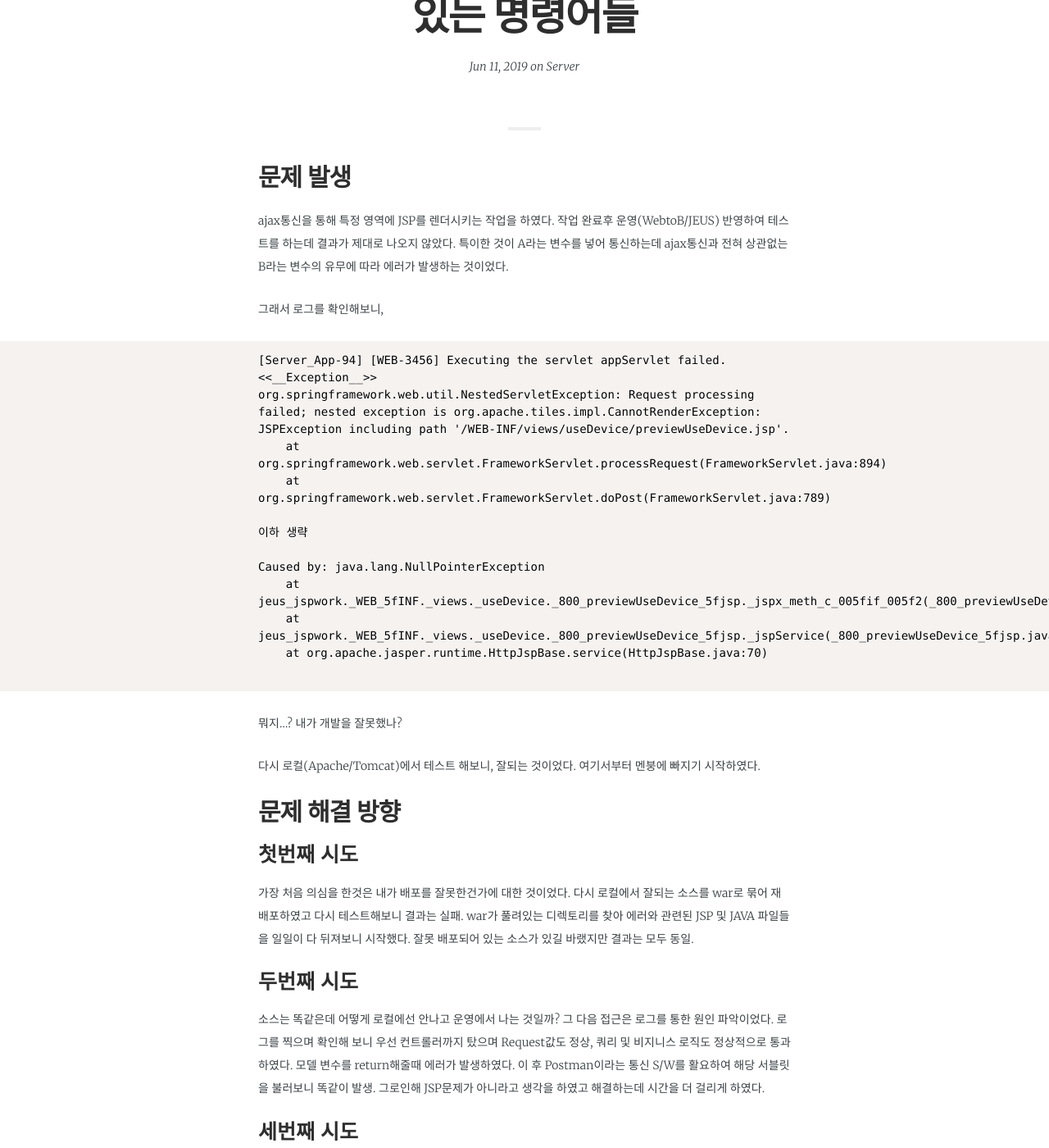
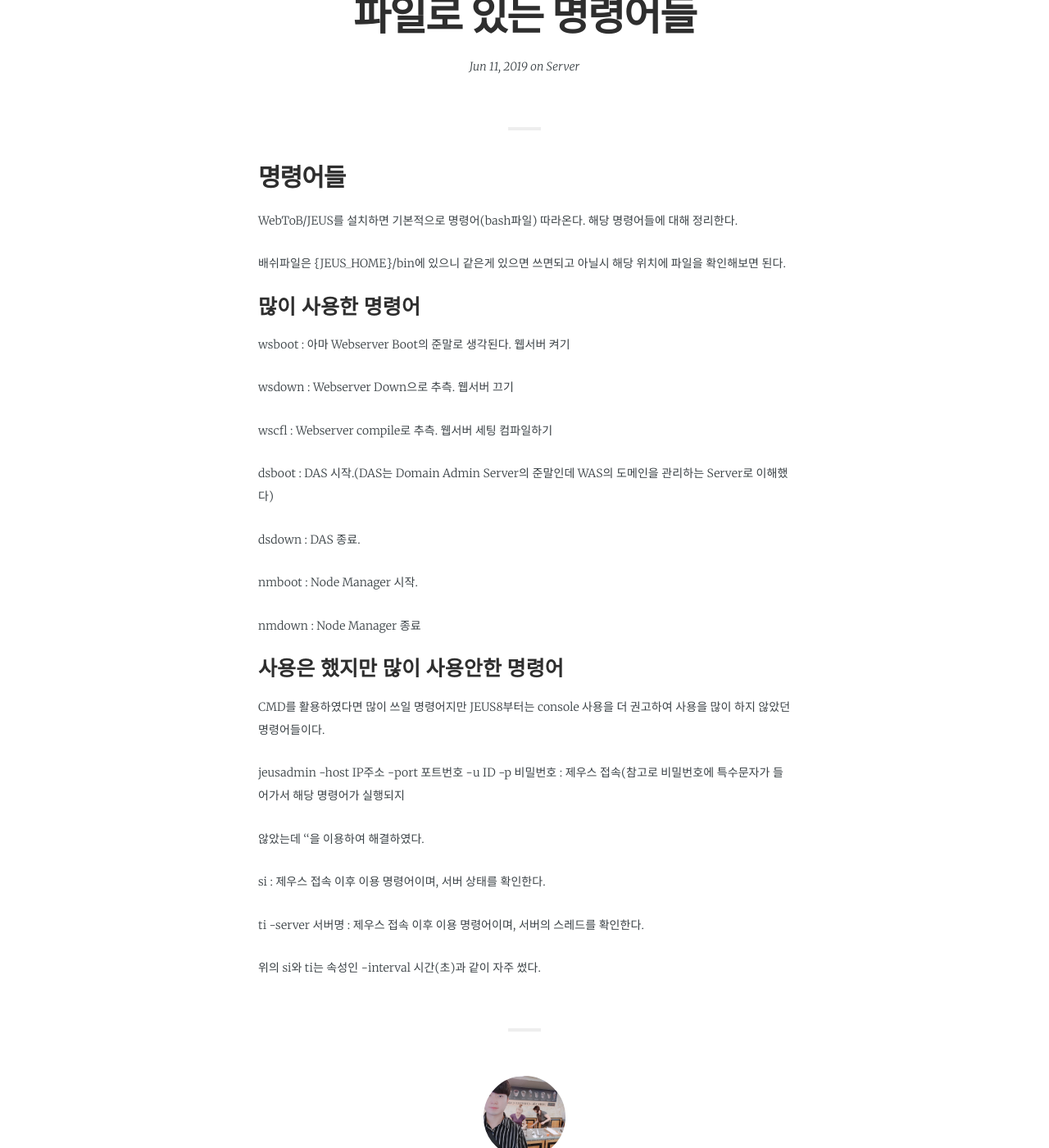
Before and after one commit to jwillmer/jekyllDecent, a Jekyll site: the page built from _posts/2019-06-11-JEUS.md, in a window 1280 px wide and 1400 px high, scrolled down 406 px. Shown: the whole window at 82% size. Built offline with Jekyll 4.4.1, drawn with Linux system fonts in a browser that asks for light colours; some web fonts are replaced; some of the changed text lies outside the part shown.

Commit message:
Update 2019-06-11-JEUS.md

````diff
--- a/_posts/2019-06-11-JEUS.md
+++ b/_posts/2019-06-11-JEUS.md
@@ -1,7 +1,7 @@
 ---
 layout:            post
-title:             "WebtoB/JEUS 관련 기본 sh파일로 있는 명령어들"
-menutitle:         "WebtoB/JEUS 관련 기본 sh파일로 있는 명령어들"
+title:             "WebtoB/JEUS 관련 기본 bashsh파일로 있는 명령어들"
+menutitle:         "WebtoB/JEUS 관련 기본 bashsh파일로 있는 명령어들"
 tags:              Server
 category:          Server
 author:            geunyoung
@@ -12,71 +12,39 @@
 comments:          true
 ---
 
-## 문제 발생
+## 명령어들
 
-ajax통신을 통해 특정 영역에 JSP를 렌더시키는 작업을 하였다. 작업 완료후 운영(WebtoB/JEUS) 반영하여 테스트를 하는데 결과가 제대로 나오지 않았다. 특이한 것이 A라는 변수를 넣어 통신하는데 ajax통신과 전혀 상관없는 B라는 변수의 유무에 따라 에러가 발생하는 것이었다.
+WebToB/JEUS를 설치하면 기본적으로 명령어(bash파일) 따라온다. 해당 명령어들에 대해 정리한다.
 
-그래서 로그를 확인해보니,
+배쉬파일은 {JEUS_HOME}/bin에 있으니 같은게 있으면 쓰면되고 아닐시 해당 위치에 파일을 확인해보면 된다.
 
-```text
-[Server_App-94] [WEB-3456] Executing the servlet appServlet failed.
-<<__Exception__>>
-org.springframework.web.util.NestedServletException: Request processing failed; nested exception is org.apache.tiles.impl.CannotRenderException: JSPException including path '/WEB-INF/views/useDevice/previewUseDevice.jsp'.
-	at org.springframework.web.servlet.FrameworkServlet.processRequest(FrameworkServlet.java:894)
-	at org.springframework.web.servlet.FrameworkServlet.doPost(FrameworkServlet.java:789)
+### 많이 사용한 명령어
 
-이하 생략
+wsboot : 아마 Webserver Boot의 준말로 생각된다. 웹서버 켜기
 
-Caused by: java.lang.NullPointerException
-	at jeus_jspwork._WEB_5fINF._views._useDevice._800_previewUseDevice_5fjsp._jspx_meth_c_005fif_005f2(_800_previewUseDevice_5fjsp.java:1523)
-	at jeus_jspwork._WEB_5fINF._views._useDevice._800_previewUseDevice_5fjsp._jspService(_800_previewUseDevice_5fjsp.java:459)
-	at org.apache.jasper.runtime.HttpJspBase.service(HttpJspBase.java:70)
+wsdown : Webserver Down으로 추측. 웹서버 끄기
 
-```
+wscfl : Webserver compile로 추측. 웹서버 세팅 컴파일하기
 
-뭐지...? 내가 개발을 잘못했나?
+dsboot : DAS 시작.(DAS는 Domain Admin Server의 준말인데 WAS의 도메인을 관리하는 Server로 이해했다)
 
-다시 로컬(Apache/Tomcat)에서 테스트 해보니, 잘되는 것이었다. 여기서부터 멘붕에 빠지기 시작하였다.
+dsdown : DAS 종료.
+
+nmboot : Node Manager 시작.
+
+nmdown : Node Manager 종료
+
+### 사용은 했지만 많이 사용안한 명령어
+
+CMD를 활용하였다면 많이 쓰일 명령어지만 JEUS8부터는 console 사용을 더 권고하여 사용을 많이 하지 않았던 명령어들이다.
+
+jeusadmin -host IP주소 -port 포트번호 -u ID -p 비밀번호 : 제우스 접속(참고로 비밀번호에 특수문자가 들어가서 해당 명령어가 실행되지
+
+않았는데 ''을 이용하여 해결하였다.
 
 
-## 문제 해결 방향
+si : 제우스 접속 이후 이용 명령어이며, 서버 상태를 확인한다.
 
-### 첫번째 시도
+ti -server 서버명 : 제우스 접속 이후 이용 명령어이며, 서버의 스레드를 확인한다.
 
- 가장 처음 의심을 한것은 내가 배포를 잘못한건가에 대한 것이었다. 다시 로컬에서 잘되는 소스를 war로 묶어 재배포하였고 다시 테스트해보니 결과는 실패. war가 풀려있는 디렉토리를 찾아 에러와 관련된 JSP 및 JAVA 파일들을 일일이 다 뒤져보니 시작했다. 잘못 배포되어 있는 소스가 있길 바랬지만 결과는 모두 동일.
-
-### 두번째 시도
-
-  소스는 똑같은데 어떻게 로컬에선 안나고 운영에서 나는 것일까? 그 다음 접근은 로그를 통한 원인 파악이었다. 로그를 찍으며 확인해 보니 우선 컨트롤러까지 탔으며 Request값도 정상, 쿼리 및 비지니스 로직도 정상적으로 통과하였다. 모델 변수를 return해줄때 에러가 발생하였다. 이 후 Postman이라는 통신 S/W를 활요하여 해당 서블릿을 불러보니 똑같이 발생. 그로인해 JSP문제가 아니라고 생각을 하였고 해결하는데 시간을 더 걸리게 하였다.
-
-### 세번째 시도
-
- 그 다음으로 확인한 것은 JEUS세팅이었다. JEUS Setting관련하여 인터넷 검색해보니 JSP 파일의 변화를 인식하고 적용시켜주는 기능이 있었다.
-
-<aside>
-<figure>
-<img src="{{ "/media/img/Mistakes/jeus20190326.png" | absolute_url }}" />
-</figure>
-</aside>
-
-해당 부분이 체크가 되어 있으면 된다. 체크후 재배포를 하였지만 결과는 동일...
-다음으로 찾은 것은 JSP가 반영되면 compile된 소스는 $JEUS_HOME/webhome/컨테이너명/generated/어플리케이션/jeus_jspwork 저장된다는 내용이며,
-여기의 파일들을 지우고 다시 배포해보라는 것이었다. 이것도 해보았지만 역시 실패. 하지만 컴파일된 경로에 로그에서 보던 800_previewUseDevice_5fjsp.java 파일을 찾았고 디컴파일해서 소스확인해보니 정말 B에 대해서 찾는 로직이 있었던 것이었다.
-
-
-## 문제 해결
-
-왜 800_previewUseDevice_5fjsp.java에서 B라는 값을 찾을까? 해답은 JSP 라이플 사이클에서 찾을 수 있었다.
-
-<aside>
-<figure>
-<img src="{{ "/media/img/Mistakes/jsplifecycle.png" | absolute_url }}" />
-</figure>
-</aside>
-
-에러 원인은 서블릿이 아닌 서블릿 호출 후 리턴되는 JSP파일의 컴파일이 잘못되어 있던 것이었다.
-호출하는 JSP가 아닌 리턴되는 JSP확인해보니 B라는 값에 대해서 "c:set에서 B가 빈값이면 영역을 hide()"라는 로직이 컴파일되면서 B.equals("")로 변환되었고 그곳에서 null point exception이 난 것이다. 해당 로직을 수정하면서 문제가 해결되었다.
-
-그럼 왜 로컬에선 잘되었고 반영시 문제가 되었을까?
-
-로컬에서는 JVM을 1.8로 세팅을 하였고 JEUS는 기본적으로 JVM을 1.6기반으로 만든다고 한다. 그래서 JVM의 버전이 달라 컴파일 방식이 다른것으로 판단된다.
+위의 si와 ti는 속성인 -interval 시간(초)과 같이 자주 썼다.
````
